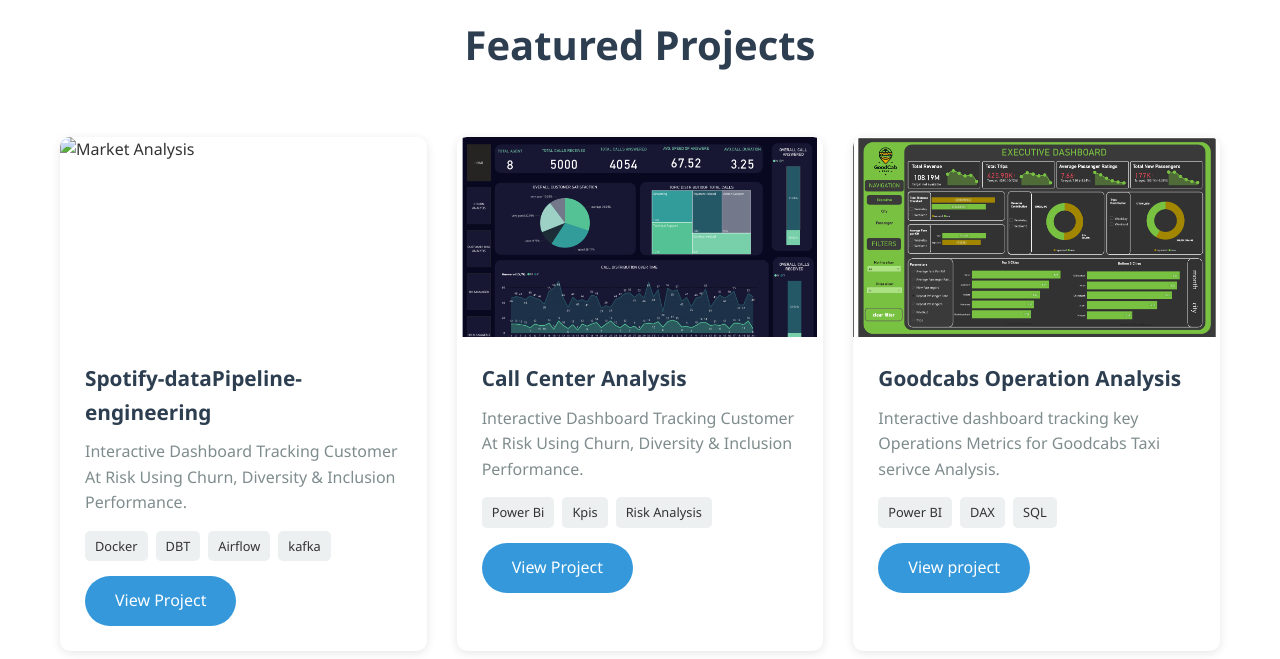
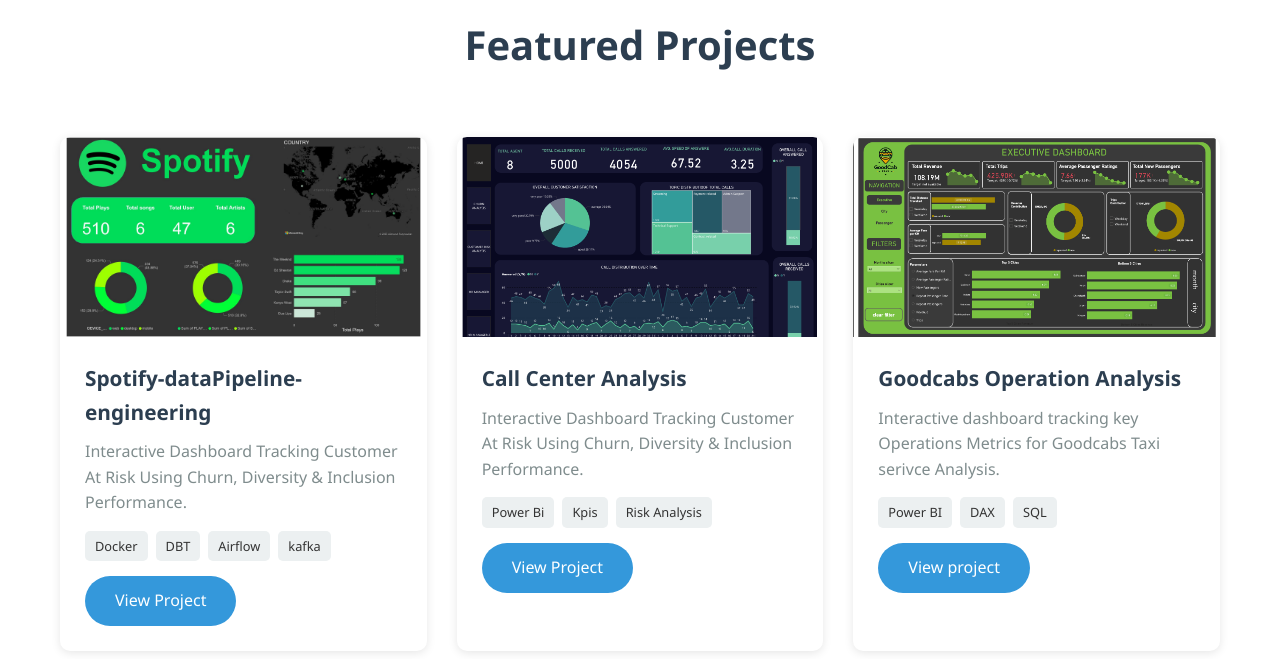
Before and after one commit to Niraj-011/NirajTheAnalyst.github.io, a plain HTML site: page index.html in a window 1280 px wide. Shown: the part 1320-1979 px from the top of the page. Drawn offline with Linux system fonts and the light colour scheme.

Commit message:
small changes

```diff
--- a/index.html
+++ b/index.html
@@ -490,7 +490,7 @@
                   <!-- Project 1 -->
                 <div class="project-card">
                     <div class="project-image">
-                        <img src="images/projects/dashboard.png" alt="Market Analysis">
+                        <img src="images/projects/dashboard.jpg" alt="Market Analysis">
                     </div>
                     <div class="project-info">
                         <h3>Spotify-dataPipeline-engineering</h3>
```
